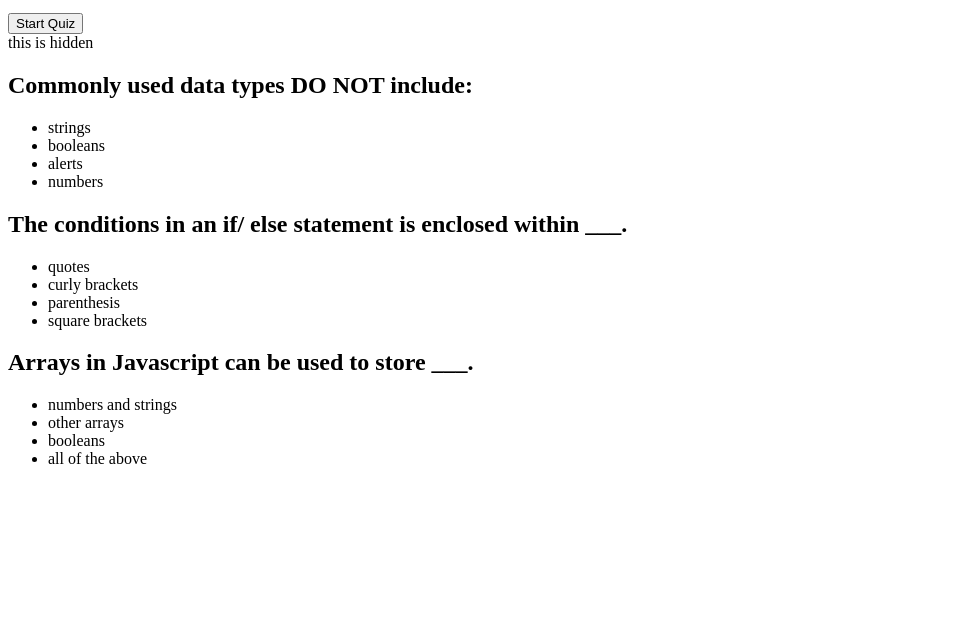
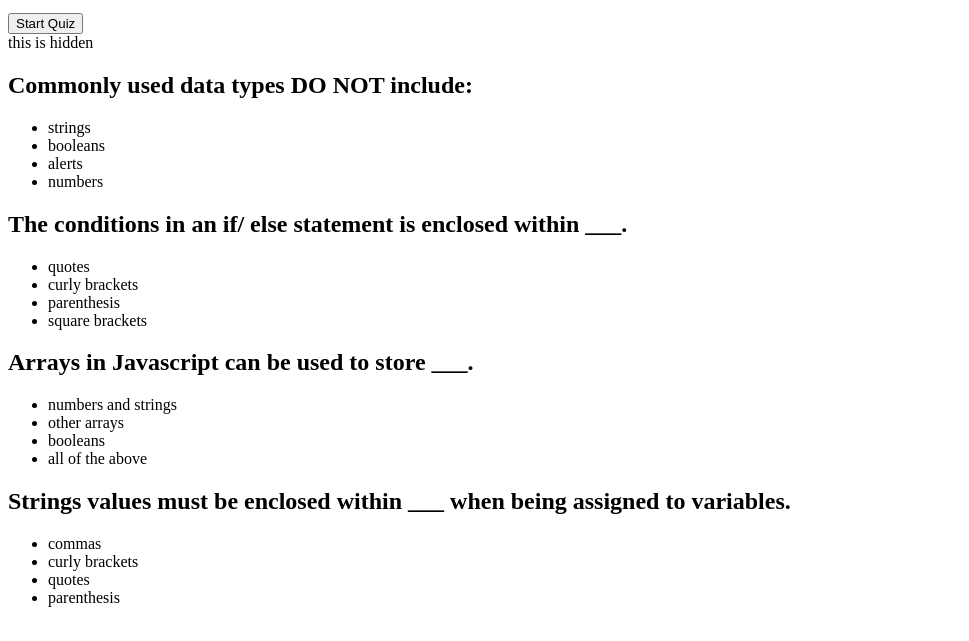
Before and after one commit to MightyHero/code-quiz, a plain HTML site: page index.html in a window 1280 px wide. Shown: the part 101-742 px from the top of the page, without its empty margins (0-969 px from the left). Drawn offline with Linux system fonts and the light colour scheme.

Commit message:
added 4th question with answers

```diff
--- a/index.html
+++ b/index.html
@@ -51,6 +51,15 @@
                 <li>all of the above</li>
             </ul>
         </div>
+        <div class="card">
+            <h2 id="question">Strings values must be enclosed within ___ when being assigned to variables.</h2>
+            <ul>
+                <li id="choices">commas</li>
+                <li>curly brackets</li>
+                <li>quotes</li>
+                <li>parenthesis</li>
+            </ul>
+        </div>
         <!-- div h3, p with a span of 0, p input and button -->
 
     </div>
```
